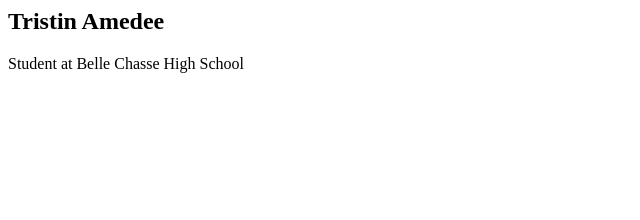
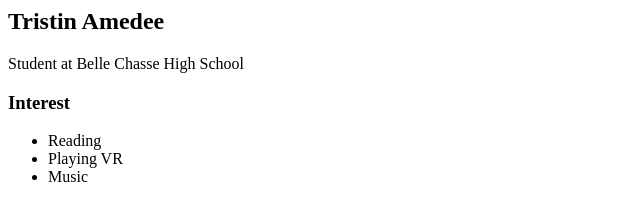
Before and after one commit to Tristin-LJ-Amedee/Tristan-LJ-Amedee, a plain HTML site: page Index.html in a window 1280 px wide. Shown: the whole page, without its empty margins (0-640 px from the left). Drawn offline with Linux system fonts and the light colour scheme.

Commit message:
added Tristin-LJ-Amedee.html

```diff
--- a/Index.html
+++ b/Index.html
@@ -18,6 +18,15 @@
         <div>
           <h2> Tristin Amedee </h2>
           <p> Student at Belle Chasse High School </p>
+          <!-- Interest Section-->
+          <div>
+            <h3> Interest </h3>
+            <ul>
+              <li> Reading </li>
+              <li> Playing VR </li>
+              <li> Music </li>
+            </ul>
+          </div>
         </div>
       </main>
     </div>
```
